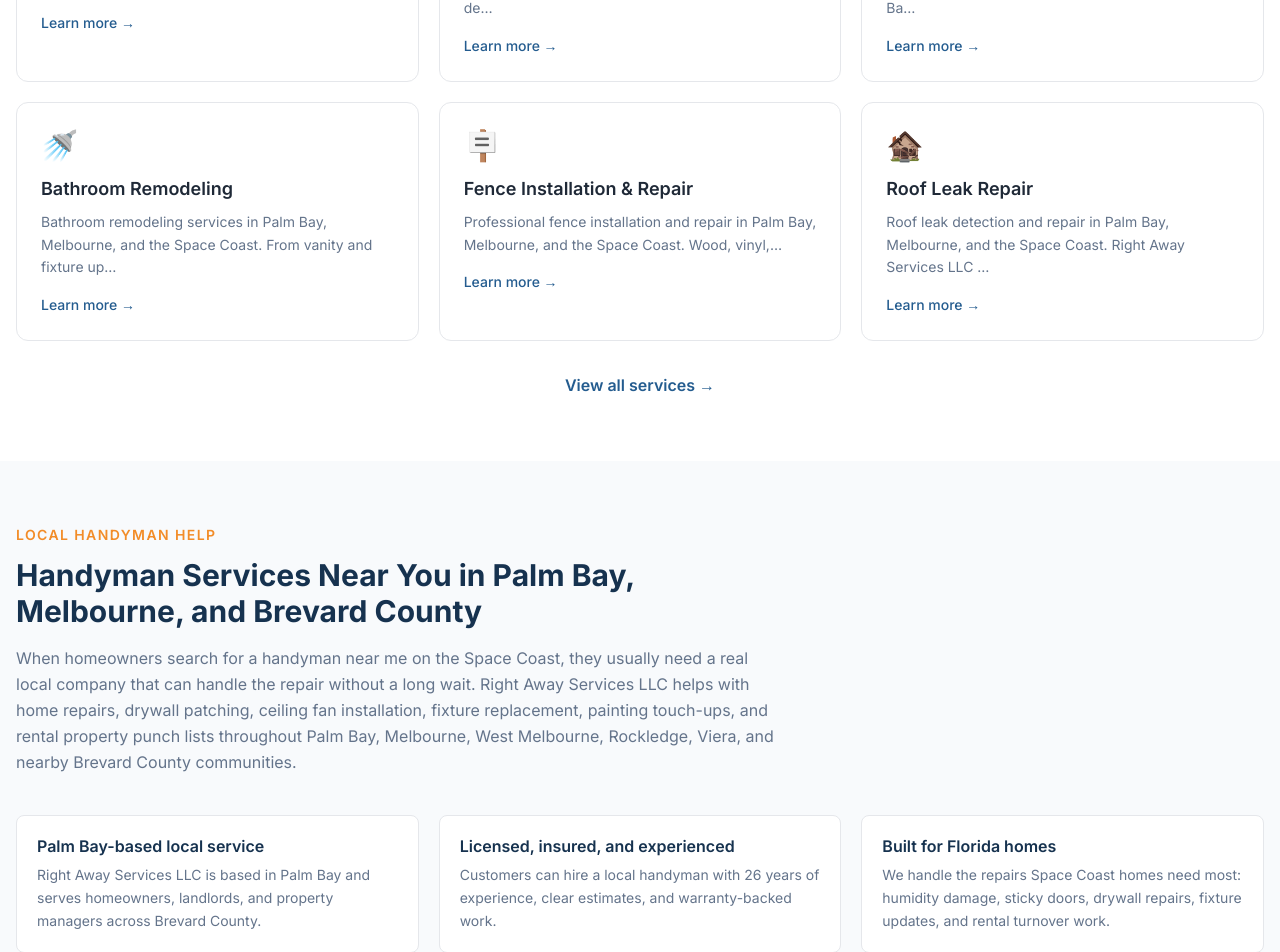
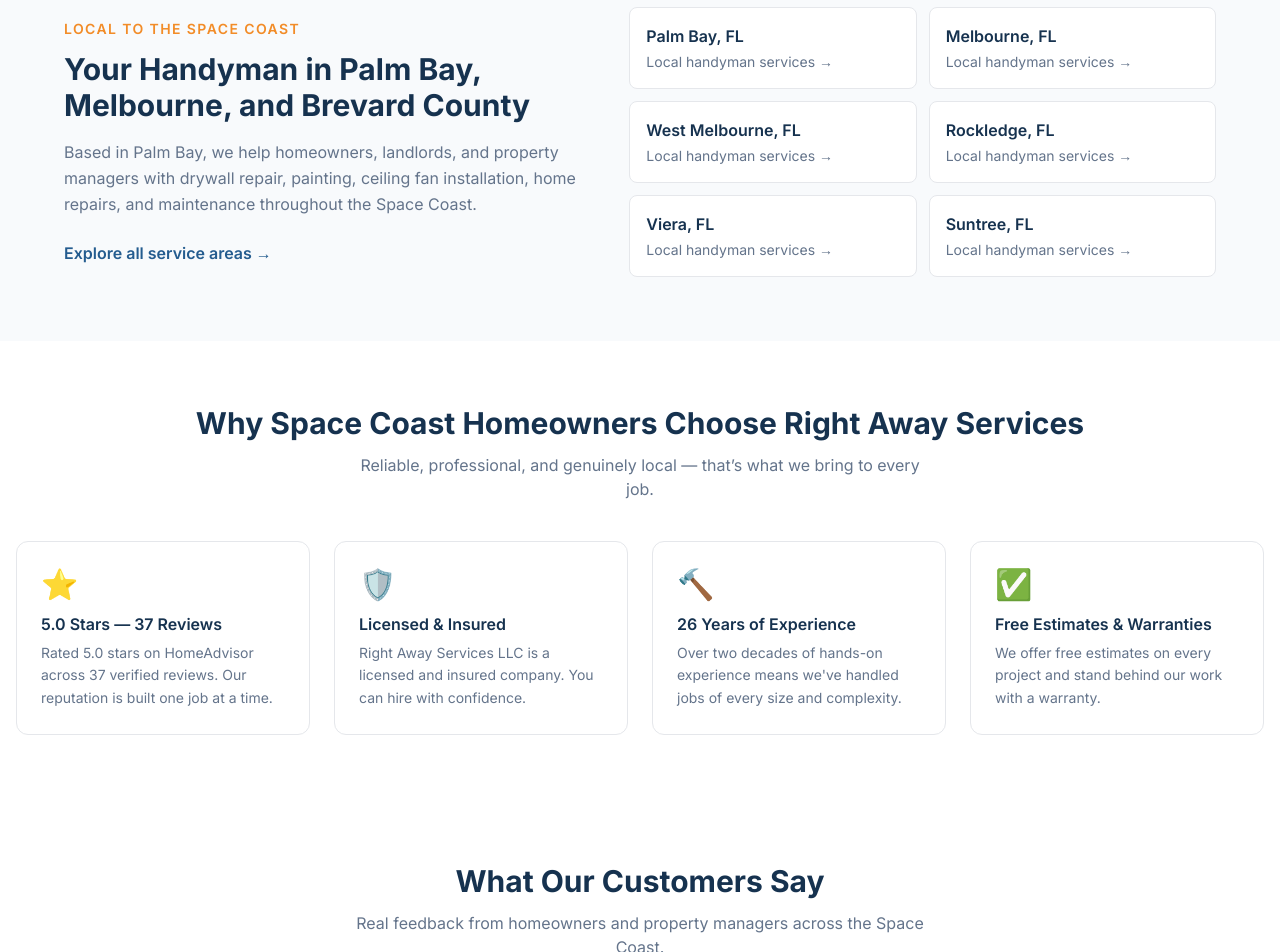
Before and after one commit to nomadghibi/rightawayservices, a Next.js app: page / in a window 1280 px wide. Shown: the part 1660-2612 px from the top of the page. Built offline with nearby package versions, Linux system fonts and the light colour scheme.

Commit message:
Simplify homepage content

```diff
--- a/app/page.tsx
+++ b/app/page.tsx
@@ -5,7 +5,6 @@
 import { serviceAreas } from '@/content/serviceAreas'
 import { faqs } from '@/content/faqs'
 import { ServiceCard } from '@/components/ui/ServiceCard'
-import { AreaCard } from '@/components/ui/AreaCard'
 import { Testimonials } from '@/components/sections/Testimonials'
 import { FAQSection } from '@/components/sections/FAQSection'
 import { CTABand } from '@/components/sections/CTABand'
@@ -15,11 +14,7 @@
 import { SchemaScript } from '@/components/seo/SchemaScript'
 import { buildFAQSchema } from '@/lib/schema/faq'
 import {
-  highIntentHandymanLinks,
   localIntentFaqs,
-  localProjectExamples,
-  localRepairScenarios,
-  localTrustSignals,
   priorityAreaSlugs,
 } from '@/content/localSeo'
 import { pageImages } from '@/content/pageMedia'
@@ -31,7 +26,16 @@
   path: '/',
 })
 
-const homeFaqs = [...faqs.slice(0, 6), ...localIntentFaqs]
+const featuredServiceSlugs = [
+  'handyman-services',
+  'drywall-repair',
+  'painting-services',
+  'ceiling-fan-installation',
+  'home-repairs',
+  'property-maintenance',
+]
+const featuredServices = services.filter((service) => featuredServiceSlugs.includes(service.slug))
+const homeFaqs = [...faqs.slice(0, 4), localIntentFaqs[0], localIntentFaqs[2]]
 const priorityAreas = serviceAreas.filter((area) => priorityAreaSlugs.includes(area.slug))
 
 const whyChooseUs = [
@@ -116,7 +120,7 @@
             </p>
           </div>
           <div className="grid grid-cols-1 sm:grid-cols-2 lg:grid-cols-3 gap-5">
-            {services.map((service) => (
+            {featuredServices.map((service) => (
               <ServiceCard key={service.slug} service={service} />
             ))}
           </div>
@@ -131,121 +135,35 @@
         </div>
       </section>
 
-      {/* Local SEO */}
+      {/* Local coverage */}
       <section className="py-16 px-4 bg-off-white">
-        <div className="max-w-7xl mx-auto">
-          <div className="max-w-3xl mb-10">
-            <p className="text-accent font-semibold text-sm uppercase tracking-widest mb-3">
-              Local handyman help
+        <div className="max-w-6xl mx-auto grid gap-8 lg:grid-cols-[1fr_1.1fr] items-center">
+          <div>
+            <p className="text-accent font-semibold text-sm uppercase tracking-widest mb-3">Local to the Space Coast</p>
+            <h2 className="text-2xl sm:text-3xl font-bold text-navy mb-4">
+              Your Handyman in Palm Bay, Melbourne, and Brevard County
+            </h2>
+            <p className="text-slate-gray leading-relaxed mb-6">
+              Based in Palm Bay, we help homeowners, landlords, and property managers with drywall repair,
+              painting, ceiling fan installation, home repairs, and maintenance throughout the Space Coast.
             </p>
-            <h2 className="text-2xl sm:text-3xl font-bold text-navy mb-4">
-              Handyman Services Near You in Palm Bay, Melbourne, and Brevard County
-            </h2>
-            <p className="text-slate-gray leading-relaxed">
-              When homeowners search for a handyman near me on the Space Coast, they usually need a real local
-              company that can handle the repair without a long wait. Right Away Services LLC helps with home
-              repairs, drywall patching, ceiling fan installation, fixture replacement, painting touch-ups, and
-              rental property punch lists throughout Palm Bay, Melbourne, West Melbourne, Rockledge, Viera, and
-              nearby Brevard County communities.
-            </p>
-          </div>
-
-          <div className="grid grid-cols-1 lg:grid-cols-3 gap-5 mb-10">
-            {localTrustSignals.map((signal) => (
-              <div key={signal.title} className="bg-white border border-gray-200 rounded-lg p-5">
-                <h3 className="font-semibold text-navy mb-2">{signal.title}</h3>
-                <p className="text-sm text-slate-gray leading-relaxed">{signal.description}</p>
-              </div>
-            ))}
-          </div>
-
-          <div className="mb-10">
-            <h3 className="text-xl font-bold text-navy mb-4">Common local repair searches</h3>
-            <div className="grid grid-cols-1 md:grid-cols-2 lg:grid-cols-3 gap-4">
-              {localRepairScenarios.map((scenario) => (
-                <div key={scenario.title} className="bg-white border border-gray-200 rounded-lg p-5">
-                  <h4 className="font-semibold text-navy mb-2">{scenario.title}</h4>
-                  <p className="text-sm text-slate-gray leading-relaxed mb-4">{scenario.description}</p>
-                  <div className="flex flex-wrap gap-3 text-sm font-medium">
-                    <Link href={scenario.serviceHref} className="text-service-blue hover:underline">
-                      View service
-                    </Link>
-                    <Link href={scenario.areaHref} className="text-service-blue hover:underline">
-                      View city page
+            <Link href="/service-areas" className="text-service-blue font-semibold hover:underline">
+              Explore all service areas →
             </Link>
           </div>
-                </div>
-              ))}
-            </div>
-          </div>
-
-          <div className="mb-10">
-            <div className="max-w-3xl mb-5">
-              <h3 className="text-xl font-bold text-navy mb-3">Typical local project examples</h3>
-              <p className="text-sm text-slate-gray leading-relaxed">
-                These examples show the kinds of repair combinations homeowners, landlords, and sellers often
-                request in Palm Bay and Melbourne when they need practical handyman help.
-              </p>
-            </div>
-            <div className="grid grid-cols-1 md:grid-cols-2 lg:grid-cols-3 gap-4">
-              {localProjectExamples.map((example) => (
-                <div key={example.title} className="bg-white border border-gray-200 rounded-lg p-5">
-                  <p className="text-xs font-semibold uppercase tracking-widest text-accent mb-2">
-                    {example.areaLabel}
-                  </p>
-                  <h4 className="font-semibold text-navy mb-2">{example.title}</h4>
-                  <p className="text-sm font-medium text-service-blue mb-2">{example.scope}</p>
-                  <p className="text-sm text-slate-gray leading-relaxed mb-4">{example.description}</p>
-                  <div className="flex flex-wrap gap-3 text-sm font-medium">
-                    <Link href={example.serviceHref} className="text-service-blue hover:underline">
-                      Related service
-                    </Link>
-                    <Link href={example.areaHref} className="text-service-blue hover:underline">
-                      City page
-                    </Link>
-                  </div>
-                </div>
-              ))}
-            </div>
-          </div>
-
-          <div className="grid grid-cols-1 lg:grid-cols-2 gap-8">
-            <div>
-              <h3 className="text-xl font-bold text-navy mb-4">High-demand local handyman work</h3>
           <div className="grid grid-cols-1 sm:grid-cols-2 gap-3">
-                {highIntentHandymanLinks.map((item) => (
-                  <Link
-                    key={item.href}
-                    href={item.href}
-                    className="block bg-white border border-gray-200 rounded-lg p-4 hover:border-service-blue transition-colors"
-                  >
-                    <span className="font-semibold text-service-blue">{item.label}</span>
-                    <span className="block text-sm text-slate-gray mt-2 leading-relaxed">{item.description}</span>
-                  </Link>
-                ))}
-              </div>
-            </div>
-
-            <div>
-              <h3 className="text-xl font-bold text-navy mb-4">Primary local service areas</h3>
-              <div className="bg-white border border-gray-200 rounded-lg p-5">
-                <p className="text-slate-gray text-sm leading-relaxed mb-4">
-                  These are core local pages for people looking for handyman services in their city or nearby
-                  community.
-                </p>
-                <div className="grid grid-cols-1 sm:grid-cols-2 gap-2">
             {priorityAreas.map((area) => (
               <Link
                 key={area.slug}
                 href={`/service-areas/${area.slug}`}
-                      className="text-service-blue font-medium hover:underline"
+                className="group bg-white border border-gray-200 rounded-lg p-4 hover:border-service-blue transition-colors"
               >
-                      Handyman services in {area.name}, {area.state}
+                <span className="font-semibold text-navy group-hover:text-service-blue transition-colors">
+                  {area.name}, {area.state}
+                </span>
+                <span className="block text-sm text-slate-gray mt-1">Local handyman services →</span>
               </Link>
             ))}
-                </div>
-              </div>
-            </div>
           </div>
         </div>
       </section>
@@ -273,53 +191,6 @@
         </div>
       </section>
 
-      {/* CTA mid-page */}
-      <section className="py-12 px-4 bg-service-blue text-white">
-        <div className="max-w-4xl mx-auto flex flex-col sm:flex-row items-center justify-between gap-6">
-          <div>
-            <h2 className="text-xl sm:text-2xl font-bold mb-1">Have a repair that needs attention?</h2>
-            <p className="text-blue-200 text-sm">We make it easy — call or request an estimate online.</p>
-          </div>
-          <div className="flex gap-3 flex-shrink-0">
-            <a
-              href={siteConfig.phoneHref}
-              className="bg-accent hover:bg-accent-dark text-white font-semibold px-6 py-3 rounded-lg transition-colors"
-            >
-              Call Now
-            </a>
-            <Link
-              href="/contact"
-              className="border-2 border-white text-white hover:bg-white hover:text-navy font-semibold px-6 py-3 rounded-lg transition-colors"
-            >
-              Get Estimate
-            </Link>
-          </div>
-        </div>
-      </section>
-
-      {/* Service Areas */}
-      <section className="py-16 px-4 bg-white">
-        <div className="max-w-7xl mx-auto">
-          <div className="text-center mb-10">
-            <h2 className="text-2xl sm:text-3xl font-bold text-navy mb-3">Serving the Space Coast</h2>
-            <p className="text-slate-gray max-w-2xl mx-auto">
-              Right Away Services LLC provides handyman and home repair services throughout Brevard County,
-              including these communities and more.
-            </p>
-          </div>
-          <div className="grid grid-cols-1 sm:grid-cols-2 lg:grid-cols-4 gap-4">
-            {serviceAreas.map((area) => (
-              <AreaCard key={area.slug} area={area} />
-            ))}
-          </div>
-          <div className="text-center mt-8">
-            <Link href="/service-areas" className="text-service-blue font-semibold hover:underline">
-              View all service areas →
-            </Link>
-          </div>
-        </div>
-      </section>
-
       <Testimonials />
 
       <FAQSection
```
Lines whose indentation alone changed are shown as unchanged.
